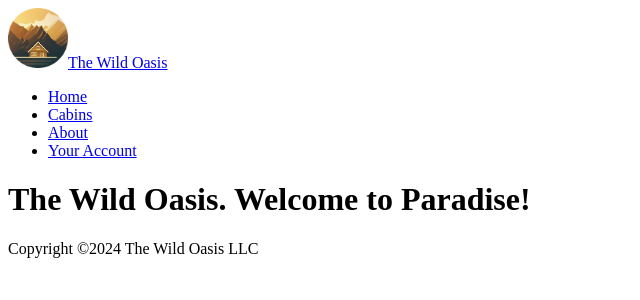
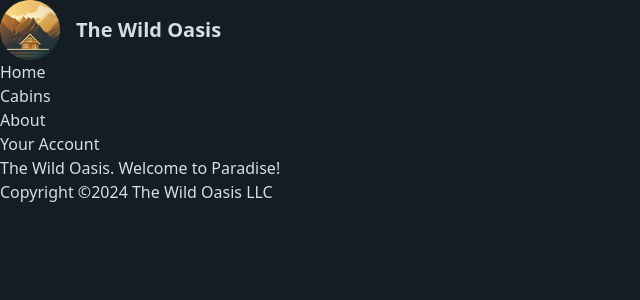
Before and after one commit to BillStephens2022/wild-oasis-nextjs, a Next.js app: page / in a window 1280 px wide. Shown: the top 300 px of the page, without its empty margins (0-640 px from the left). Built offline with nearby package versions, Linux system fonts and the light colour scheme.

Commit message:
set up tailwind config with color palate, set up global styles, adjusted layout

```diff
--- a/app/_styles/colors.json
+++ /dev/null
@@ -1,28 +0,0 @@
-colors: {
-  primary: {
-    50: '#E1E8EF',
-    100: '#D4DEE7',
-    200: '#B7C7D7',
-    300: '#99B0C7',
-    400: '#7C99B6',
-    500: '#5E82A6',
-    600: '#4C6B8A',
-    700: '#3C546C',
-    800: '#2C3D4F',
-    900: '#1B2631',
-    950: '#141C24',
-  },
-  accent: {
-    50: '#FAF5F0',
-    100: '#F4ECE1',
-    200: '#E8D6BF',
-    300: '#DDC2A2',
-    400: '#D2AF84',
-    500: '#C69963',
-    600: '#B78343',
-    700: '#926835',
-    800: '#6C4D28',
-    900: '#4B351B',
-    950: '#382814',
-  },
-},
--- a/app/_styles/globals.css
+++ b/app/_styles/globals.css
@@ -1,8 +1,6 @@
 @tailwind base;
 @tailwind components;
 @tailwind utilities;
-
-
 
 @layer components {
   .spinner {
--- a/app/layout.js
+++ b/app/layout.js
@@ -1,5 +1,6 @@
-import Logo from "./_components/Logo";
-import Navigation from "./_components/Navigation";
+import Logo from "@/app/_components/Logo";
+import Navigation from "@/app/_components/Navigation";
+import "@/app/_styles/globals.css";
 
 export const metadata = {
   title: "The Wild Oasis",
@@ -9,7 +10,7 @@
 export default function RootLayout({ children }) {
   return (
     <html lang="en">
-      <body>
+      <body className="bg-primary-950 text-primary-100 min-h-screen">
         <header>
           <Logo />
         </header>
--- a/tailwind.config.js
+++ b/tailwind.config.js
@@ -7,10 +7,33 @@
   ],
   theme: {
     extend: {
-      backgroundImage: {
-        "gradient-radial": "radial-gradient(var(--tw-gradient-stops))",
-        "gradient-conic":
-          "conic-gradient(from 180deg at 50% 50%, var(--tw-gradient-stops))",
+      colors: {
+        primary: {
+          50: '#E1E8EF',
+          100: '#D4DEE7',
+          200: '#B7C7D7',
+          300: '#99B0C7',
+          400: '#7C99B6',
+          500: '#5E82A6',
+          600: '#4C6B8A',
+          700: '#3C546C',
+          800: '#2C3D4F',
+          900: '#1B2631',
+          950: '#141C24',
+        },
+        accent: {
+          50: '#FAF5F0',
+          100: '#F4ECE1',
+          200: '#E8D6BF',
+          300: '#DDC2A2',
+          400: '#D2AF84',
+          500: '#C69963',
+          600: '#B78343',
+          700: '#926835',
+          800: '#6C4D28',
+          900: '#4B351B',
+          950: '#382814',
+        },
       },
     },
   },
```
Also changed, not shown: package.json (+6 -5 lines), 1 other file (tests, documents, lock files or other folders).
